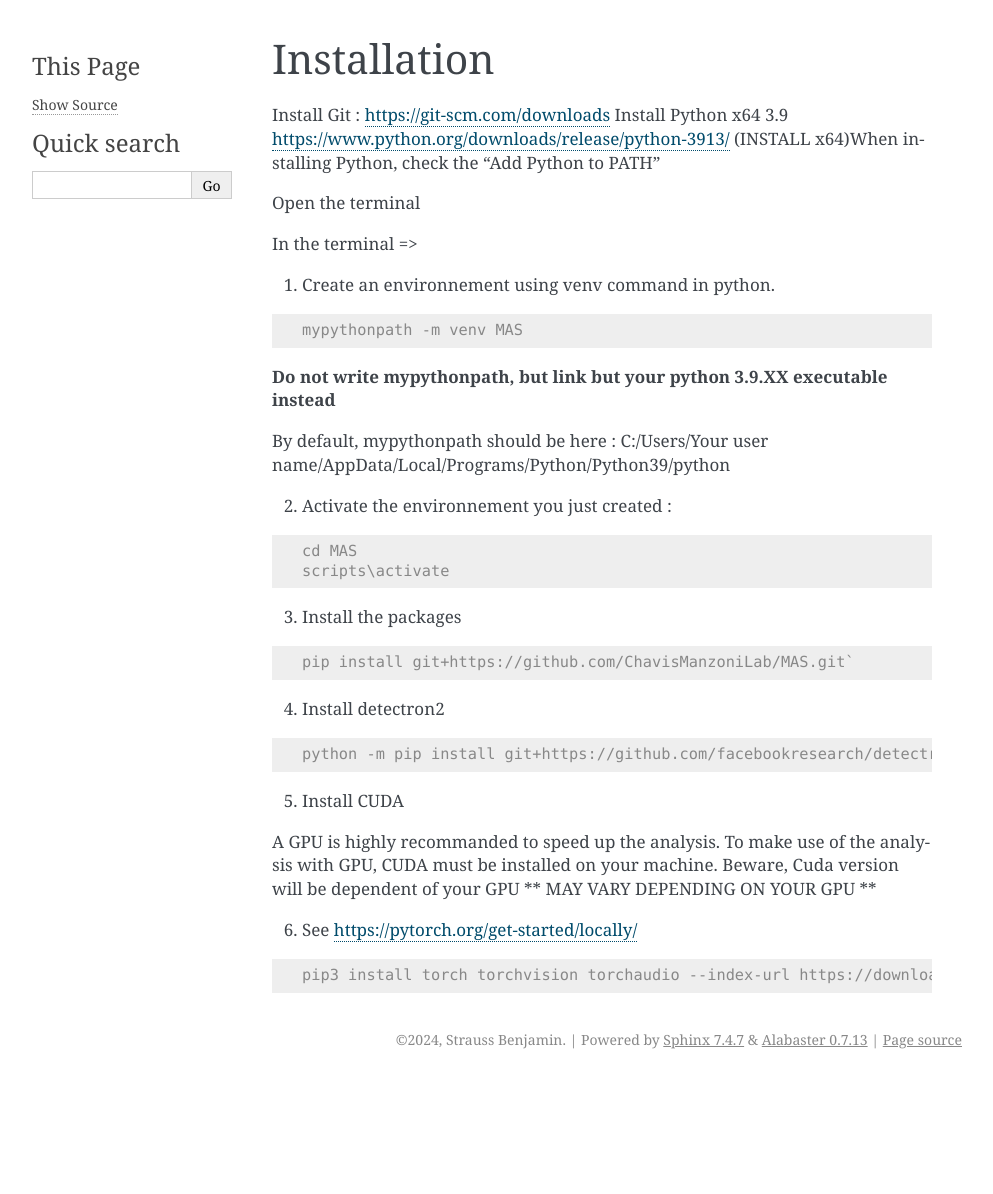
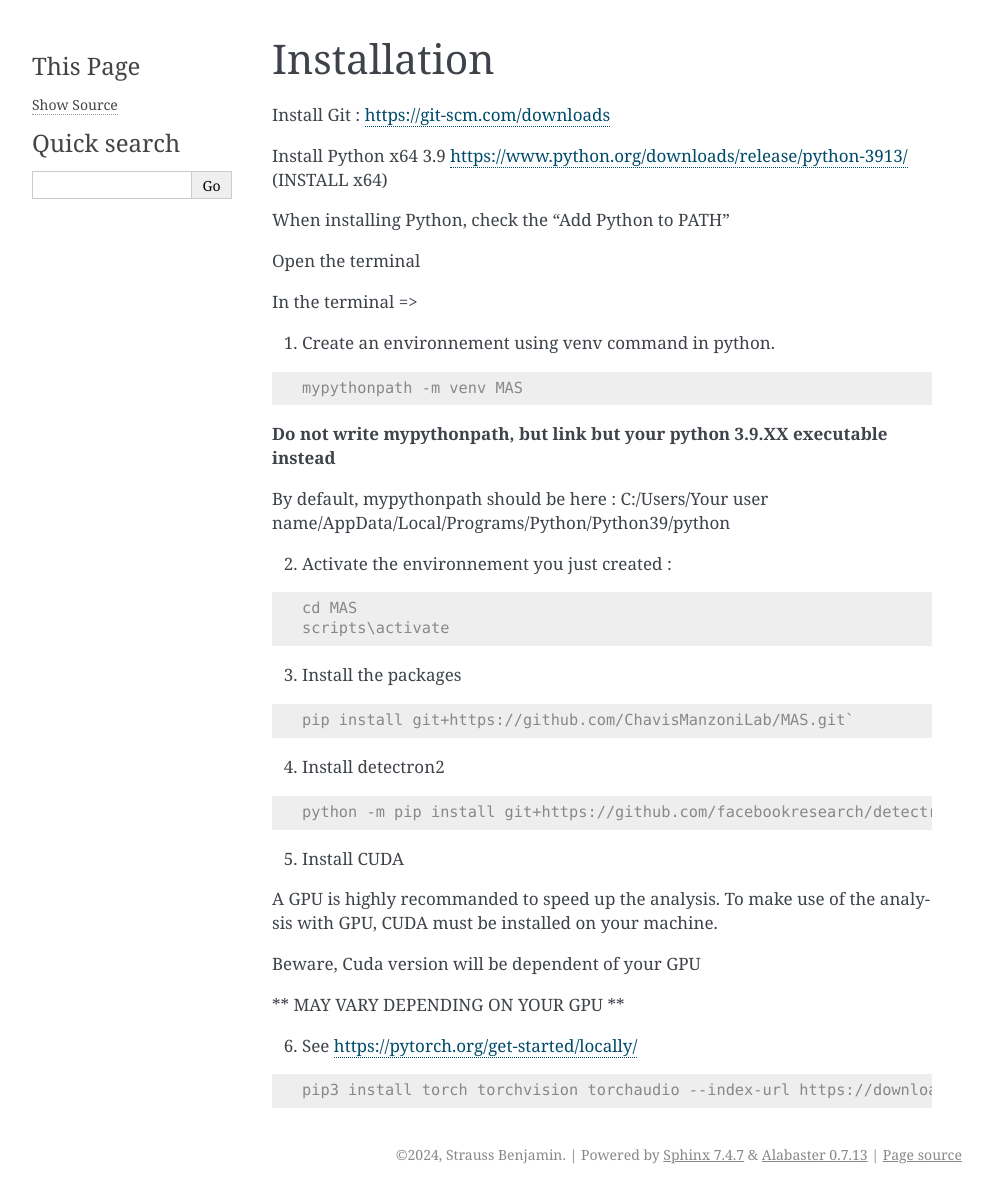
Before and after one commit to ChavisManzoniLab/MAS, a Sphinx documentation site: the page built from docs/install.rst, in a window 1280 px wide. Shown: the whole page, without its empty margins (148-1141 px from the left). Built offline with Sphinx 7.4.7, drawn with Linux system fonts in a browser that asks for light colours; before the commit the page ends 1079 px from its top, so only the background shows below that.

```diff
--- a/docs/install.rst
+++ b/docs/install.rst
@@ -1,12 +1,14 @@
 Installation
 =================
 
-Install Git : https://git-scm.com/downloads \
-Install Python x64 3.9 https://www.python.org/downloads/release/python-3913/ (INSTALL x64)\
+Install Git : https://git-scm.com/downloads
+
+Install Python x64 3.9 https://www.python.org/downloads/release/python-3913/ (INSTALL x64)
+
 When installing Python, check the "Add Python to PATH"
 
 
-Open the terminal \
+Open the terminal
 
 In the terminal =>
 
@@ -41,8 +43,10 @@ By default, mypythonpath should be here : C:/Users/Your user name/AppData/Local/
 
 5. Install CUDA
 
-A GPU is highly recommanded to speed up the analysis. To make use of the analysis with GPU, CUDA must be installed on your machine. \
+A GPU is highly recommanded to speed up the analysis. To make use of the analysis with GPU, CUDA must be installed on your machine.
+
 Beware, Cuda version will be dependent of your GPU
+
 ** MAY VARY DEPENDING ON YOUR GPU **
 
 6. See https://pytorch.org/get-started/locally/
```
